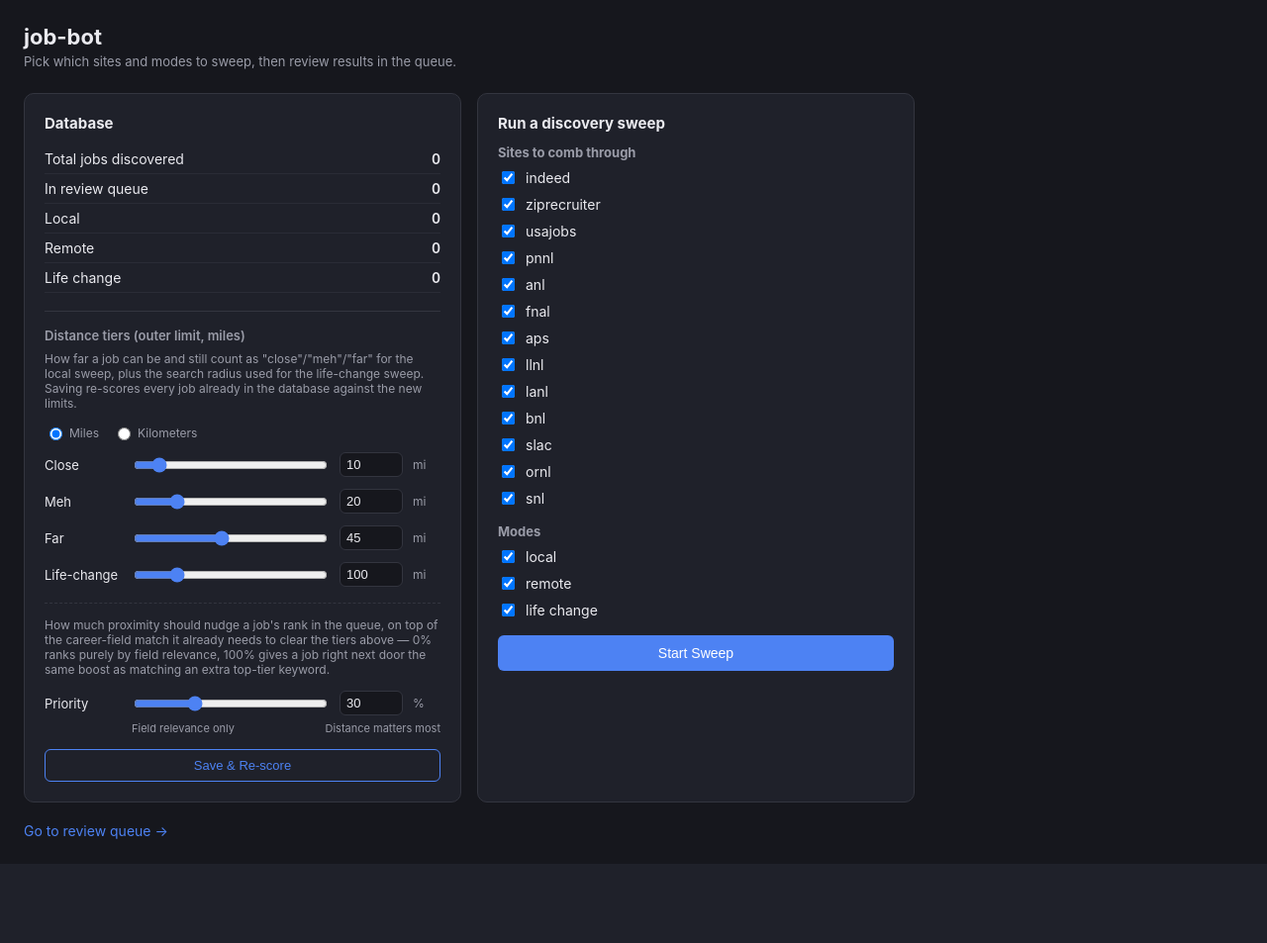
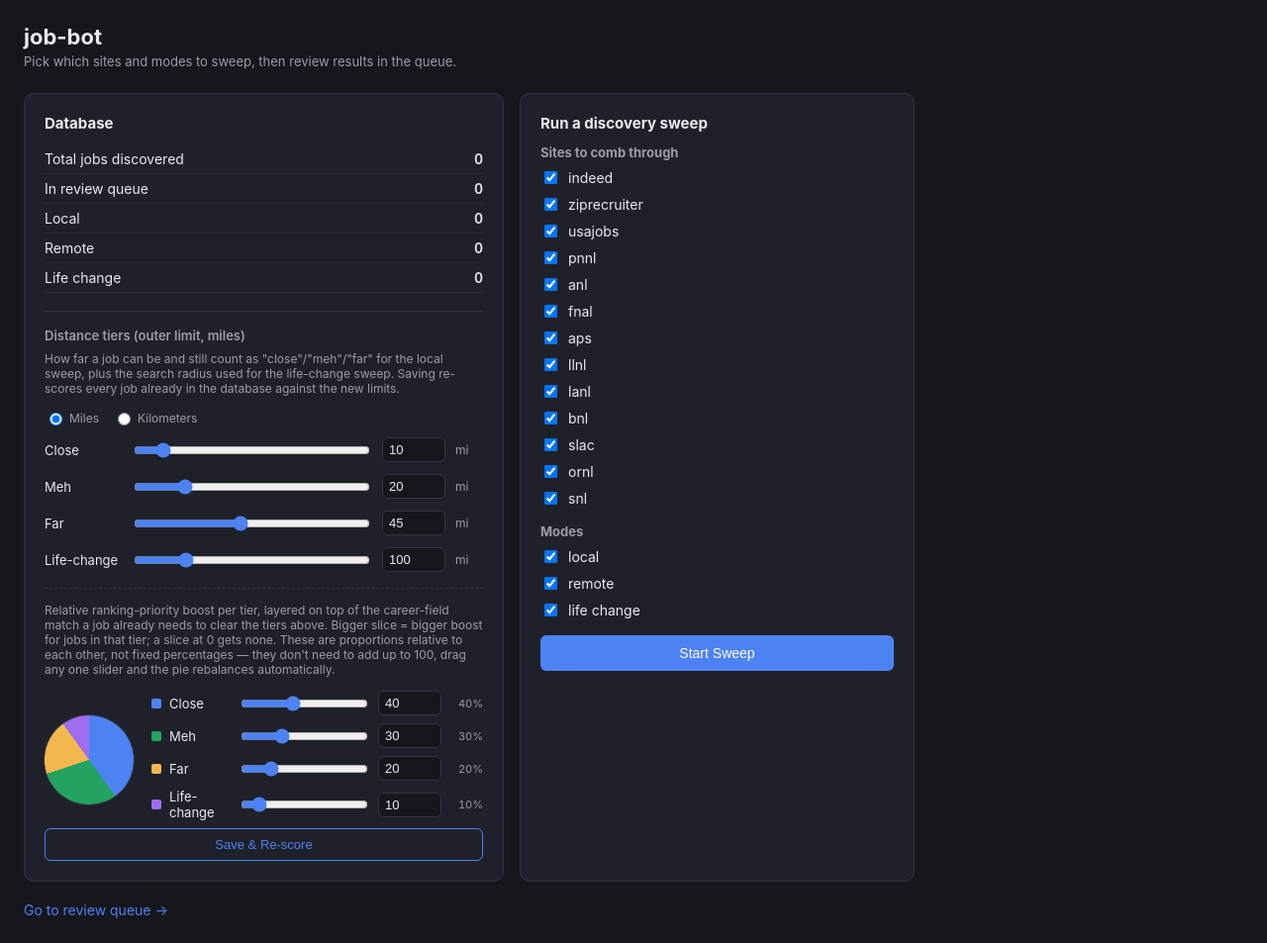
Before and after one commit to simondelibero-design/job_bot, a Flask app: page / in a window 1280 px wide. Shown: the whole page at 99% size. Before the commit the page ends 873 px from the top, so only its background shows below. Run offline with Flask 3, Linux system fonts and the light colour scheme; data that the repository does not hold is empty.

Commit message:
Replace the flat priority dial with a per-tier pie chart
The earlier flat 0-100% "how much distance matters" dial wasn't what was
meant - what's wanted is 4 independent priority weights (Close/Meh/Far/
Life-change), visualized as a live pie chart driven by 4 sliders. Bigger
slice = bigger ranking boost for jobs in that tier; slices don't need to
sum to 100, everything's normalized against their current total.

config.py: TIER_WEIGHTS replaces the single DISTANCE_WEIGHT_PERCENT,
keyed by the same tier-name strings score_job() already produces (close/
mid/far for local mode, life_change for that mode's own tier tag).
"remote" isn't one of the four weighted categories, so remote-mode jobs
always get zero bonus, same as before.

matcher/scorer.py: priority_score() is now a flat per-tier bonus
(TIER_WEIGHTS[tier] normalized against the sum of all four, times
MAX_PROXIMITY_BONUS) rather than a continuous within-tier distance
falloff - simpler, and matches "different tiers get different weighting"
more literally than the old single-dial version did.

Pie chart is pure CSS conic-gradient + JS, no chart library. Live-tested:
verified the math end to end (slider values -> saved settings.json ->
rescore -> actual priority_score in the DB) at both the default weights
and a heavily-skewed test case, then reset back to defaults.

Co-Authored-By: Claude Sonnet 5 <noreply@anthropic.com>

```diff
--- a/config.py
+++ b/config.py
@@ -10,14 +10,16 @@ SETTINGS_PATH = Path(__file__).parent / "dashboard" / "settings.json"
 DEFAULT_DISTANCE_SETTINGS = {
     "close_max_miles": 10, "mid_max_miles": 20, "far_max_miles": 45,
     "life_change_radius_miles": 100,
-    # 0-100. How much a job's proximity should nudge its rank in the queue,
-    # layered on top of (never replacing) the career-field relevance score
-    # that's already used for exclusion. 0 = pure field-relevance ranking,
-    # distance ignored for sorting (still used for the tier exclusion gates
-    # above); 100 = a job right next door gets the full MAX_PROXIMITY_BONUS
-    # added to its score, roughly equivalent to matching one more top-tier
-    # SECTOR_WEIGHTS keyword. See matcher/scorer.py's priority_score.
-    "distance_weight_percent": 30,
+    # Relative priority weights, one per tier — shown as a live pie chart on
+    # the dashboard, driven by 4 sliders (one per tier). Each is just a raw
+    # number; what matters is the *proportion* one takes up against the
+    # other three, not its absolute value, so they don't need to be
+    # hand-balanced to sum to 100 — normalized automatically wherever they're
+    # used (see TIER_WEIGHTS / matcher/scorer.py's priority_score). A tier
+    # with 0 gets no ranking boost at all. Defaults taper off with distance,
+    # but every tier is independently adjustable — there's nothing stopping
+    # you from weighting "far" above "close" if that's ever what you want.
+    "close_weight": 40, "mid_weight": 30, "far_weight": 20, "life_change_weight": 10,
 }
 MAX_PROXIMITY_BONUS = 10  # comparable to the top SECTOR_WEIGHTS entries (quantum, particle accelerator: 10)
 
@@ -71,8 +73,17 @@ DISTANCE_TIERS = [
 # from the dashboard, same mechanism as the tiers above.
 LIFE_CHANGE_SEARCH_RADIUS_MILES = _distance_settings["life_change_radius_miles"]
 
-# See DEFAULT_DISTANCE_SETTINGS above for what this controls.
-DISTANCE_WEIGHT_PERCENT = _distance_settings["distance_weight_percent"]
+# Keyed by the same tier-name strings score_job() already produces: "close"/
+# "mid"/"far" for local-mode jobs, "life_change" for that mode (which tags
+# its own tier with the mode name — see matcher/scorer.py). "remote" isn't
+# one of the four weighted categories, so remote-mode jobs always get 0
+# here regardless of these settings — there's no pie slice for it.
+TIER_WEIGHTS = {
+    "close": _distance_settings["close_weight"],
+    "mid": _distance_settings["mid_weight"],
+    "far": _distance_settings["far_weight"],
+    "life_change": _distance_settings["life_change_weight"],
+}
 
 # Search terms sent to Indeed / ZipRecruiter. Keep these as realistic job-title
 # phrases people actually search, not just field names.
--- a/dashboard/app.py
+++ b/dashboard/app.py
@@ -78,8 +78,8 @@ def save_distance_settings():
             value = float(request.form.get(key, default))
         except (TypeError, ValueError):
             value = default
-        if key == "distance_weight_percent":
-            settings[key] = min(100.0, max(0.0, value))  # 0 = distance has no effect on ranking
+        if key.endswith("_weight"):
+            settings[key] = min(100.0, max(0.0, value))  # 0 = this tier gets no ranking boost at all
         else:
             settings[key] = max(0.1, value)  # no zero/negative-mile tiers
 
--- a/dashboard/templates/home.html
+++ b/dashboard/templates/home.html
@@ -7,7 +7,7 @@
   :root {
     --bg: #16171d; --card: #1f212a; --border: #33353f; --text: #eaeaef;
     --muted: #9a9ca8; --accent: #4d82f3; --good: #22a35f; --warn: #f2b84d;
-    --bad: #ff6b5c;
+    --bad: #ff6b5c; --purple: #a06df0;
   }
   * { box-sizing: border-box; }
   body { font-family: -apple-system, "Segoe UI", sans-serif; background: var(--bg); color: var(--text); margin: 0; padding: 24px; }
@@ -47,8 +47,16 @@
   .unit-toggle { display: flex; gap: 14px; margin-bottom: 12px; font-size: 12px; color: var(--muted); }
   .unit-toggle label { display: flex; align-items: center; gap: 4px; cursor: pointer; }
   .weight-row { margin-top: 16px; padding-top: 14px; border-top: 1px dashed var(--border); }
-  .weight-labels { display: flex; justify-content: space-between; font-size: 11px;
-                    color: var(--muted); margin: -6px 0 14px 88px; }
+  .weight-layout { display: flex; gap: 18px; align-items: center; }
+  .pie-wrap { flex-shrink: 0; }
+  .pie { width: 90px; height: 90px; border-radius: 50%; background: conic-gradient(var(--border) 0 100%);
+         box-shadow: 0 0 0 1px var(--border); }
+  .weight-sliders { flex: 1; min-width: 0; }
+  .weight-slider-row { margin-bottom: 8px; gap: 8px; }
+  .weight-slider-row label { width: 62px; }
+  .swatch { width: 10px; height: 10px; border-radius: 2px; flex-shrink: 0; }
+  .pie-pct { font-size: 11px; color: var(--muted); width: 34px; text-align: right; flex-shrink: 0;
+             font-variant-numeric: tabular-nums; }
   button.secondary {
     background: transparent; color: var(--accent); border: 1px solid var(--accent);
     border-radius: 6px; padding: 8px 14px; font-size: 13px; cursor: pointer; width: 100%;
@@ -97,24 +105,30 @@
 
           <div class="weight-row">
             <div class="dist-hint" style="margin-top:0;">
-              How much proximity should nudge a job's rank in the queue, on top of the
-              career-field match it already needs to clear the tiers above — 0% ranks purely by
-              field relevance, 100% gives a job right next door the same boost as matching an
-              extra top-tier keyword.
+              Relative ranking-priority boost per tier, layered on top of the career-field
+              match a job already needs to clear the tiers above. Bigger slice = bigger boost
+              for jobs in that tier; a slice at 0 gets none. These are proportions relative to
+              each other, not fixed percentages — they don't need to add up to 100, drag any
+              one slider and the pie rebalances automatically.
             </div>
-            <div class="dist-row">
-              <label for="distance_weight_percent_range">Priority</label>
-              <input type="range" id="distance_weight_percent_range" min="0" max="100" step="0.1"
-                     value="{{ distance.distance_weight_percent }}"
-                     oninput="document.getElementById('distance_weight_percent_num').value = this.value">
-              <input type="number" name="distance_weight_percent" id="distance_weight_percent_num"
-                     min="0" max="100" step="0.1" value="{{ distance.distance_weight_percent }}"
-                     oninput="document.getElementById('distance_weight_percent_range').value = this.value">
-              <span class="unit">%</span>
-            </div>
-            <div class="weight-labels">
-              <span>Field relevance only</span>
-              <span>Distance matters most</span>
+            <div class="weight-layout">
+              <div class="pie-wrap"><div class="pie" id="priority-pie"></div></div>
+              <div class="weight-sliders">
+                {% for key, label, color in [
+                  ('close_weight', 'Close', 'var(--accent)'), ('mid_weight', 'Meh', 'var(--good)'),
+                  ('far_weight', 'Far', 'var(--warn)'), ('life_change_weight', 'Life-change', 'var(--purple)'),
+                ] %}
+                <div class="dist-row weight-slider-row">
+                  <span class="swatch" style="background:{{ color }};"></span>
+                  <label for="{{ key }}_range">{{ label }}</label>
+                  <input type="range" class="weight-input" data-key="{{ key }}" id="{{ key }}_range"
+                         min="0" max="100" step="0.1" value="{{ distance[key] }}">
+                  <input type="number" name="{{ key }}" class="weight-input" data-key="{{ key }}" id="{{ key }}_num"
+                         min="0" max="100" step="0.1" value="{{ distance[key] }}">
+                  <span class="pie-pct" id="{{ key }}_pct">—</span>
+                </div>
+                {% endfor %}
+              </div>
             </div>
           </div>
 
@@ -217,6 +231,51 @@
       document.getElementById(key + '_num').value = milesValues[key];
     });
   });
+
+  // Priority pie chart — driven live by the 4 weight sliders. Raw weight
+  // values don't need to sum to 100; the pie (and the % labels next to each
+  // slider) always shows each one's share of the current total.
+  var WEIGHT_KEYS = ['close_weight', 'mid_weight', 'far_weight', 'life_change_weight'];
+  var WEIGHT_COLORS = {
+    close_weight: 'var(--accent)', mid_weight: 'var(--good)',
+    far_weight: 'var(--warn)', life_change_weight: 'var(--purple)',
+  };
+
+  function renderPie() {
+    var values = WEIGHT_KEYS.map(function(key) {
+      return Math.max(0, parseFloat(document.getElementById(key + '_num').value) || 0);
+    });
+    var total = values.reduce(function(a, b) { return a + b; }, 0);
+
+    if (total <= 0) {
+      document.getElementById('priority-pie').style.background = 'var(--border)';
+      WEIGHT_KEYS.forEach(function(key) {
+        document.getElementById(key + '_pct').textContent = '0%';
+      });
+      return;
+    }
+
+    var stops = [];
+    var cursor = 0;
+    WEIGHT_KEYS.forEach(function(key, i) {
+      var pct = (values[i] / total) * 100;
+      var start = cursor;
+      var end = cursor + pct;
+      stops.push(WEIGHT_COLORS[key] + ' ' + start + '% ' + end + '%');
+      document.getElementById(key + '_pct').textContent = Math.round(pct) + '%';
+      cursor = end;
+    });
+    document.getElementById('priority-pie').style.background = 'conic-gradient(' + stops.join(', ') + ')';
+  }
+
+  WEIGHT_KEYS.forEach(function(key) {
+    var numEl = document.getElementById(key + '_num');
+    var rangeEl = document.getElementById(key + '_range');
+    numEl.addEventListener('input', function() { rangeEl.value = numEl.value; renderPie(); });
+    rangeEl.addEventListener('input', function() { numEl.value = rangeEl.value; renderPie(); });
+  });
+
+  renderPie();
 })();
 </script>
 </body>
```
Also changed, not shown: matcher/scorer.py (+23 -26 lines).
